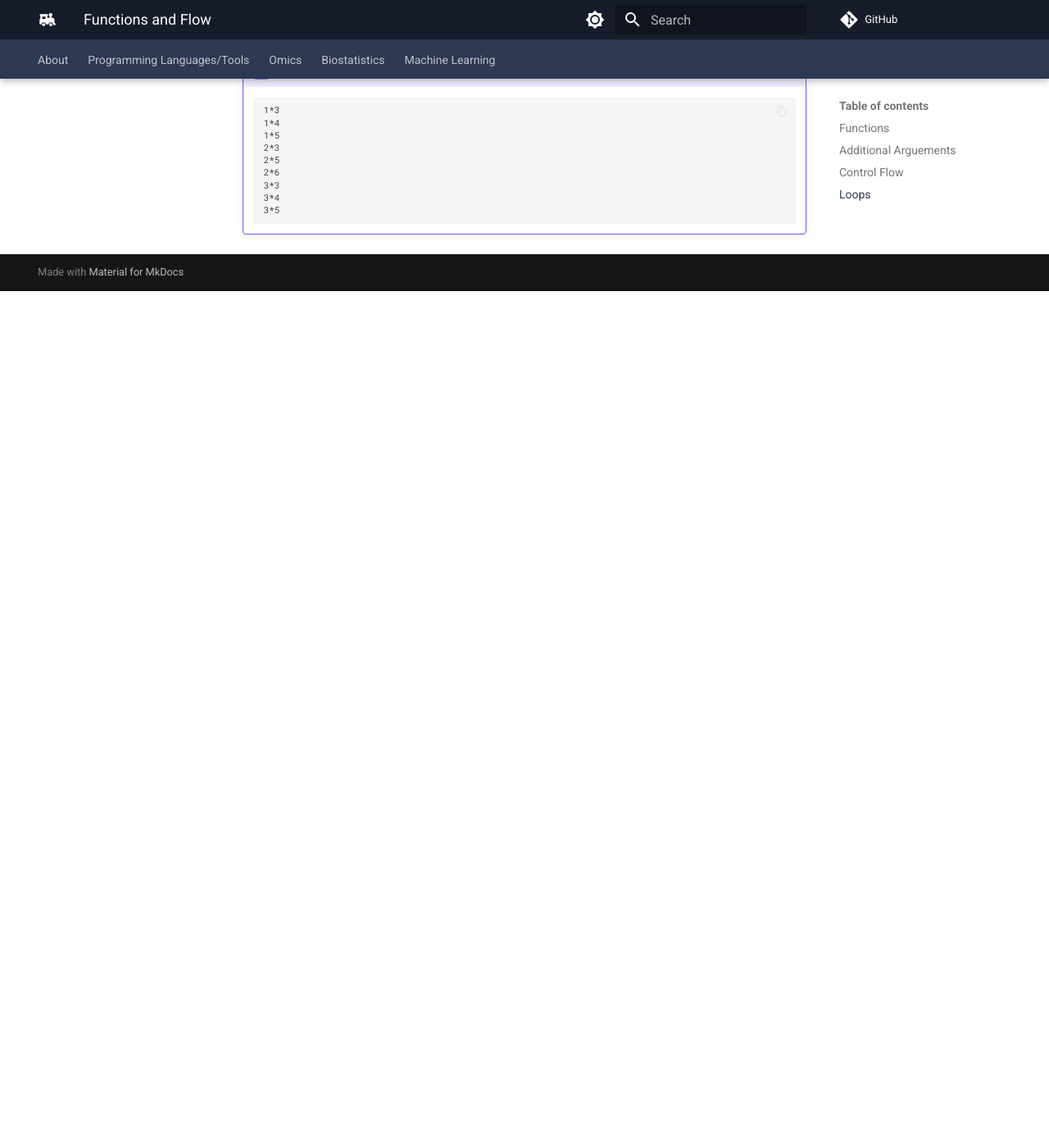
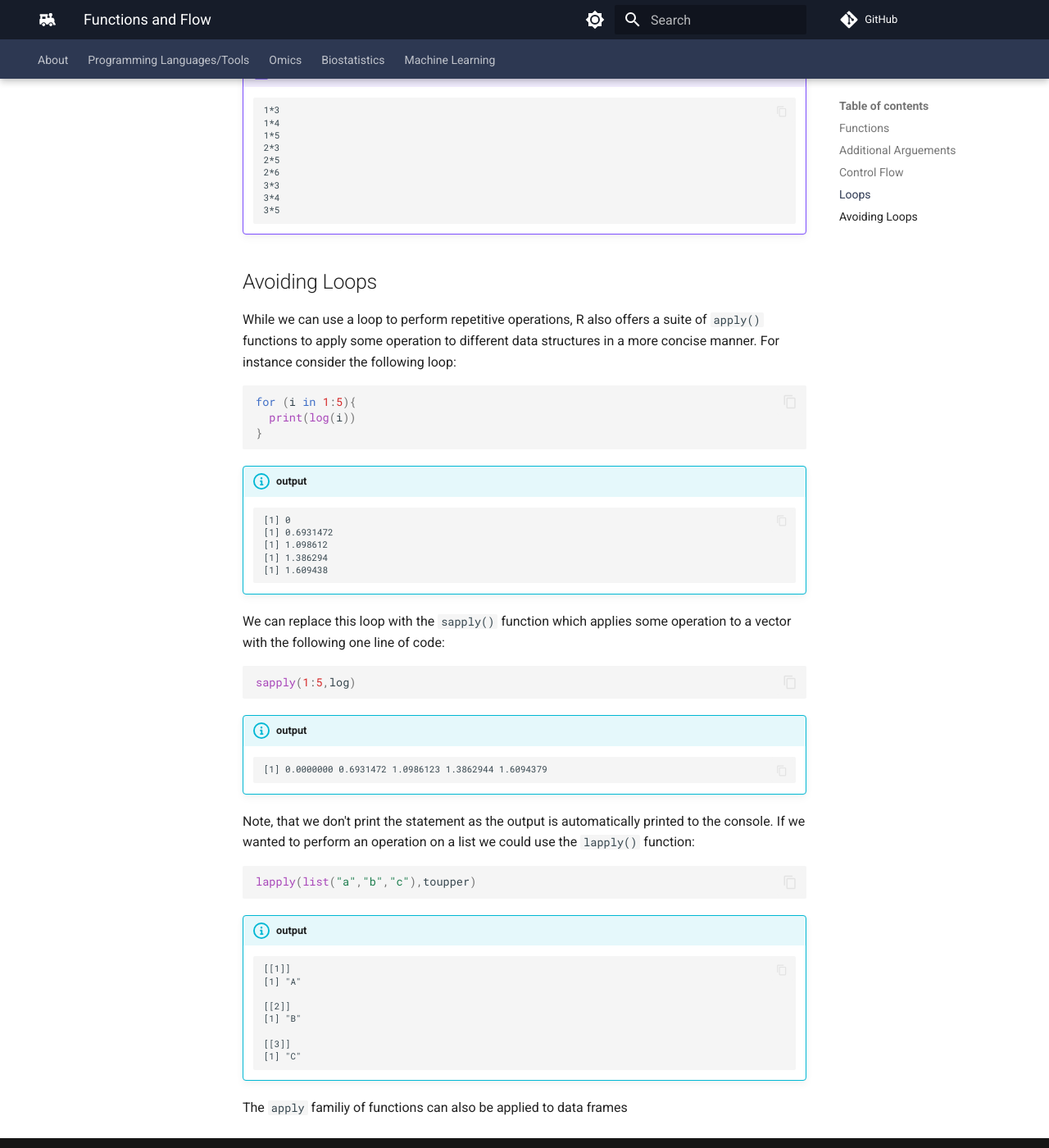
Before and after one commit to comp-tox-jhu/CompToxLab, an MkDocs documentation site: the page built from docs/programming_languages_tools/intro_to_r/04_functions-flow.md, in a window 1280 px wide and 1400 px high, scrolled down 3496 px. Shown: the whole window at 82% size. Built offline with MkDocs 1.6.1 and Material for MkDocs 9.7.7, drawn with Linux system fonts in a browser that asks for light colours; comment, search, counter and statistics services are not loaded; before the commit the page ends 3851 px from its top, so only the background shows below that.

Commit message:
Update 04_functions-flow.md

````diff
--- a/docs/programming_languages_tools/intro_to_r/04_functions-flow.md
+++ b/docs/programming_languages_tools/intro_to_r/04_functions-flow.md
@@ -170,3 +170,55 @@ You'll notice that for each value i was multiplied by each value j. So:
     3*4
     3*5
     ```
+## Avoiding Loops
+
+While we can use a loop to perform repetitive operations, R also offers a suite of `apply()` functions to apply some operation to different data structures in a more concise manner. For instance consider the following loop:
+
+```R
+for (i in 1:5){
+  print(log(i))
+}
+```
+
+!!! info "output"
+
+    ```
+    [1] 0
+    [1] 0.6931472
+    [1] 1.098612
+    [1] 1.386294
+    [1] 1.609438
+    ```
+
+We can replace this loop with the `sapply()` function which applies some operation to a vector with the following one line of code:
+
+```R
+sapply(1:5,log)
+```
+
+!!! info "output"
+
+    ```
+    [1] 0.0000000 0.6931472 1.0986123 1.3862944 1.6094379
+    ```
+
+Note, that we don't print the statement as the output is automatically printed to the console. If we wanted to perform an operation on a list we could use the `lapply()` function:
+
+```R
+lapply(list("a","b","c"),toupper)
+```
+
+!!! info "output"
+
+    ```
+    [[1]]
+    [1] "A"
+
+    [[2]]
+    [1] "B"
+
+    [[3]]
+    [1] "C"
+    ```
+
+The `apply` familiy of functions can also be applied to data frames
````
